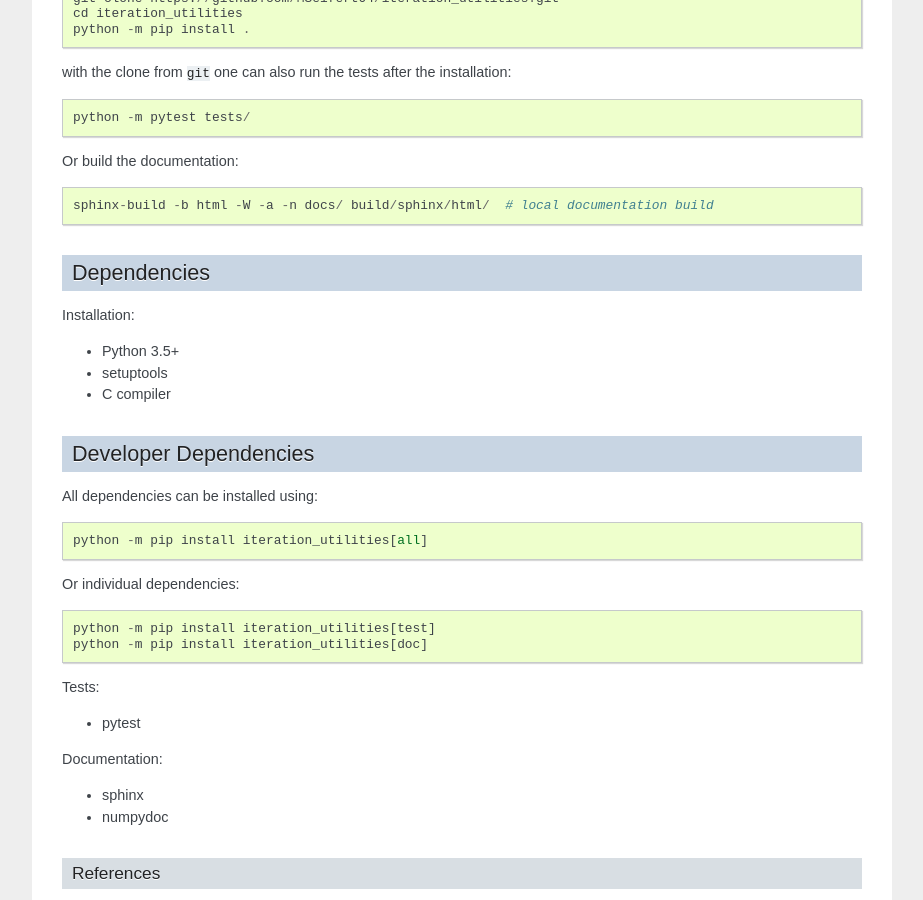
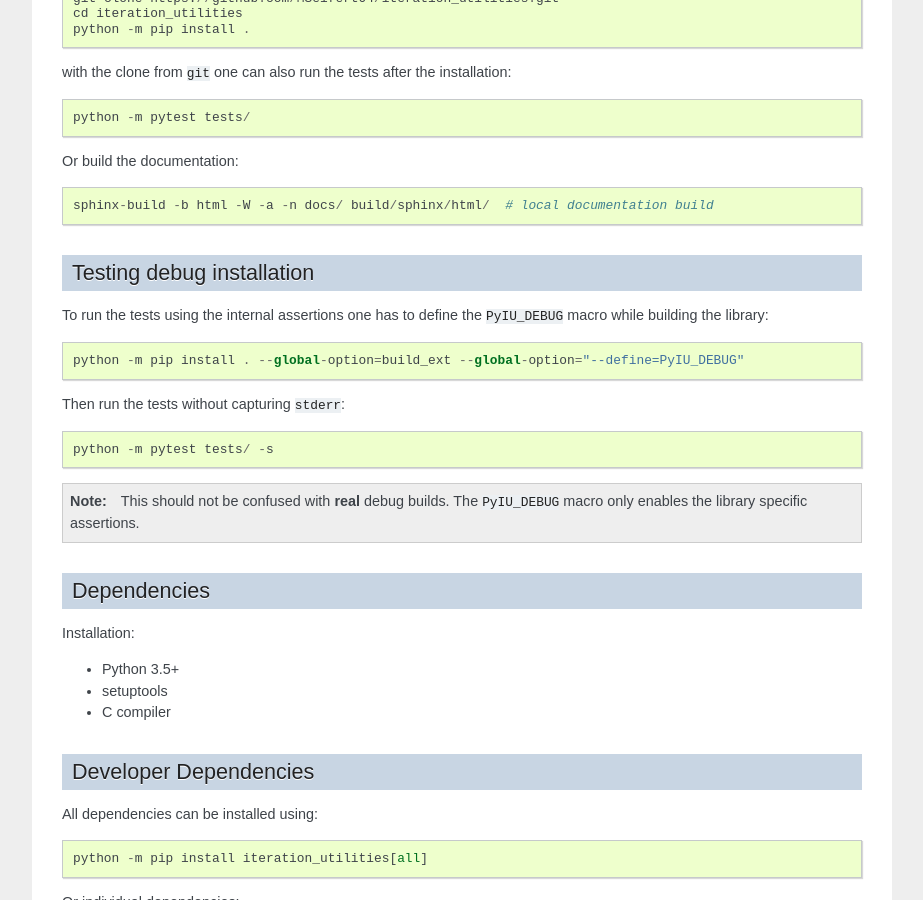
Before and after one commit to MSeifert04/iteration_utilities, a Sphinx documentation site: the page built from docs/installation.rst, in a window 1280 px wide and 900 px high, scrolled down 703 px. Shown: the whole window, without its empty margins (198-1121 px from the left). Built offline with Sphinx 7.4.7, drawn with Linux system fonts in a browser that asks for light colours; some of the changed text lies outside the part shown.

Commit message:
Fixed a fatal error in grouper.
The tp_next method of grouper had a reference counting error
which could lead to segmentation faults when the instance was
deallocated. Unfortunately this wasn't catched by the tests
because the memory location wasn't re-used in the meantime.

So this commit adds an assertion in the tp_dealloc handler
which is now tested on Travis and GitHub Actions and the
reference counting bug has been fixed.

The installation instruction documentation was updated to
include how this can be done locally.

```diff
--- a/docs/CHANGES.rst
+++ b/docs/CHANGES.rst
@@ -6,6 +6,8 @@ Version 0.10.0 (unreleased)
 
 - Exception message for ``one`` if the *iterable* contains more than one element
   does show the first two elements.
+
+- Fixed a bug in ``grouper`` that lead to a fatal exception.
 
 
 Version 0.9.0 (2019-11-02)
--- a/docs/installation.rst
+++ b/docs/installation.rst
@@ -46,6 +46,23 @@ Or build the documentation::
     sphinx-build -b html -W -a -n docs/ build/sphinx/html/  # local documentation build
 
 
+Testing debug installation
+^^^^^^^^^^^^^^^^^^^^^^^^^^
+
+To run the tests using the internal assertions one has to define the ``PyIU_DEBUG``
+macro while building the library::
+
+   python -m pip install . --global-option=build_ext --global-option="--define=PyIU_DEBUG"
+
+Then run the tests without capturing ``stderr``::
+
+   python -m pytest tests/ -s
+
+.. note::
+   This should not be confused with **real** debug builds. The ``PyIU_DEBUG``
+   macro only enables the library specific assertions.
+
+
 Dependencies
 ^^^^^^^^^^^^
 
```
Also changed, not shown: .travis.yml, 3 other files.
